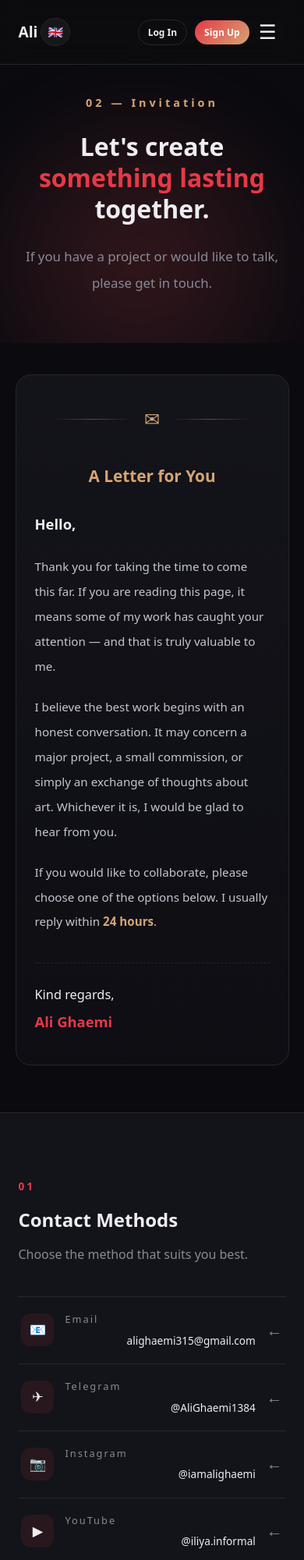
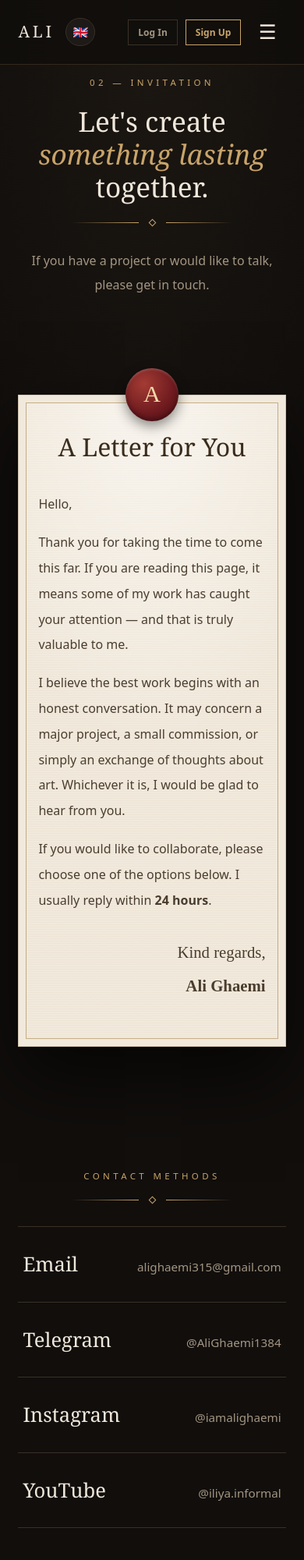
Before and after one commit to iliyainformal-dev/ali-portfolio, a website: page contact.html in a window 390 px wide. Shown: the top 2000 px of the page at 78% size. Drawn offline with Linux system fonts and the light colour scheme; a small style sheet from the web is missing; files whose address does not match are found by name; a web font is replaced by a local one.

Commit message:
approved designs only: classic contact letter + gray paper-card works gallery
- contact.html: ivory letter with wax seal, classic contact rows
- works.html: every artwork uncropped on a stone-gray card, caption below
- styles scoped to <body class="pg-classic"> (css/pages-classic.css); rest of site unchanged
- captions follow the visitor's language; years in Gregorian outside Persian

Co-Authored-By: Claude Opus 5.5 <noreply@anthropic.com>
Claude-Session: https://claude.ai/code/session_019Eu85NKz8AuDENcW3u5t1E

```diff
--- a/contact.html
+++ b/contact.html
@@ -5,9 +5,13 @@
 <meta name="viewport" content="width=device-width, initial-scale=1.0" />
 <title data-i18n="contact.title">شروع همکاری — علی قائمی</title>
 <link href="https://cdn.jsdelivr.net/gh/rastikerdar/vazirmatn@v33.003/Vazirmatn-font-face.css" rel="stylesheet" />
+<link href="https://cdn.jsdelivr.net/gh/rastikerdar/parastoo-font@v2.0.1/dist/font-face.css" rel="stylesheet" />
+<link href="https://cdn.jsdelivr.net/npm/@fontsource/cormorant-garamond@5.1.0/500.css" rel="stylesheet" />
+<link href="https://cdn.jsdelivr.net/npm/@fontsource/cormorant-garamond@5.1.0/500-italic.css" rel="stylesheet" />
 <link rel="stylesheet" href="css/style.css" />
+<link rel="stylesheet" href="css/pages-classic.css" />
 </head>
-<body>
+<body class="pg-classic">
 
 <nav>
   <a href="index.html" class="logo" data-i18n="nav.logo">علی</a>
@@ -39,114 +43,33 @@
   <button class="menu-toggle" id="menuToggle" aria-label="منو">☰</button>
 </nav>
 
-<!-- HERO دعوت‌نامه -->
-<header class="contact-hero">
-  <div class="hero-glow"></div>
-  <div class="contact-hero-content">
-    <div class="contact-tag" data-i18n="contact.num">— دعوت به همکاری —</div>
-    <h1 data-i18n="contact.title">بیا با هم<br/>یه چیز <em>قشنگ</em> بسازیم.</h1>
-    <p data-i18n="contact.desc">
-      اگه پروژه‌ای توی ذهنته، یا یه ایده داری که می‌خوای واقعیش کنی، یا فقط دوست داری
-      درباره هنر و طراحی گپ بزنیم — خوشحال می‌شم بشنوم.
-    </p>
-  </div>
+<header class="cl-section cl-contact-hero">
+  <div class="cl-kicker rv" data-i18n="contact.num">— دعوت —</div>
+  <h1 class="cl-title rv" data-i18n="contact.title">شروع همکاری — علی قائمی</h1>
+  <div class="cl-ornament rv-line"><i></i></div>
+  <p class="cl-text rv" data-i18n="contact.desc">اگه پروژه‌ای توی ذهنته، یا یه ایده داری که می‌خوای واقعیش کنی، یا فقط دوست داری درباره هنر و طراحی گپ بزنیم — خوشحال می‌شم بشنوم.</p>
 </header>
 
-<!-- نامه دعوت -->
-<section class="contact-letter">
-  <div class="letter-inner">
-    <div class="letter-head">
-      <span class="letter-line"></span>
-      <span class="letter-icon">✉</span>
-      <span class="letter-line"></span>
-    </div>
-
-    <h2 data-i18n="contact.letterTitle">نامه‌ای برای تو</h2>
-
-    <p class="letter-p" data-i18n="contact.letterGreeting">
-      سلام دوست من،
-    </p>
-    <p class="letter-p" data-i18n="contact.letterP1">
-      ممنون که وقت گذاشتی و تا اینجا اومدی. اگه داری این صفحه رو می‌خونی، یعنی یه چیزی توی
-      کار من نظرت رو جلب کرده — و این برام ارزشمنده.
-    </p>
-    <p class="letter-p" data-i18n="contact.letterP2">
-      من باور دارم که بهترین کارها، از یه گفتگوی صادقانه شروع می‌شن. حالا این گفتگو می‌تونه
-      درباره یه پروژه بزرگ باشه، یا یه سفارش کوچیک، یا حتی فقط رد و بدل کردن نظر درباره هنر.
-      هر کدومش باشه، خوشحال می‌شم بشنوم.
-    </p>
-    <p class="letter-p" data-i18n="contact.letterP3">
-      اگه دوست داری با هم کار کنیم، یکی از راه‌های زیر رو انتخاب کن. من معمولاً توی
-      ۲۴ ساعت جواب می‌دم.
-    </p>
-
-    <p class="letter-sign">
-      <span data-i18n="contact.letterSign">با احترام،</span><br/>
-      <strong>Ali Ghaemi</strong>
-    </p>
+<section class="cl-letter-wrap">
+  <div class="paper cl-letter rv-hang">
+    <div class="seal" aria-hidden="true">A</div>
+    <h2 data-i18n="contact.letterTitle">نامه‌ای برای شما</h2>
+    <p data-i18n="contact.letterGreeting">سلام،</p>
+    <p data-i18n="contact.letterP1"></p>
+    <p data-i18n="contact.letterP2"></p>
+    <p data-i18n="contact.letterP3"></p>
+    <p class="cl-sign"><span data-i18n="contact.letterSign">با احترام،</span><br/><strong>Ali Ghaemi</strong></p>
   </div>
 </section>
 
-<!-- راه‌های تماس (خطی) -->
-<section class="contact-methods">
-  <div class="methods-head">
-    <span class="num" data-i18n="contact.methodsNum">۰۱</span>
-    <h2 data-i18n="contact.methodsTitle">راه‌های تماس</h2>
-    <p data-i18n="contact.methodsDesc">انتخاب کن کدوم راه برات راحت‌تره.</p>
-  </div>
-
-  <div class="methods-list">
-    <a href="mailto:alighaemi315@gmail.com" class="method">
-      <div class="method-icon">📧</div>
-      <div class="method-info">
-        <div class="method-label" data-i18n="contact.email">ایمیل</div>
-        <div class="method-value">alighaemi315@gmail.com</div>
-      </div>
-      <div class="method-arrow">←</div>
-    </a>
-
-    <a href="https://t.me/AliGhaemi1384" target="_blank" class="method">
-      <div class="method-icon">✈</div>
-      <div class="method-info">
-        <div class="method-label" data-i18n="contact.telegram">تلگرام</div>
-        <div class="method-value">@AliGhaemi1384</div>
-      </div>
-      <div class="method-arrow">←</div>
-    </a>
-
-    <a href="https://www.instagram.com/iamalighaemi" target="_blank" class="method">
-      <div class="method-icon">📷</div>
-      <div class="method-info">
-        <div class="method-label" data-i18n="contact.instagram">اینستاگرام</div>
-        <div class="method-value">@iamalighaemi</div>
-      </div>
-      <div class="method-arrow">←</div>
-    </a>
-
-    <a href="https://youtube.com/@iliya.informal" target="_blank" class="method">
-      <div class="method-icon">▶</div>
-      <div class="method-info">
-        <div class="method-label" data-i18n="contact.youtube">یوتیوب</div>
-        <div class="method-value">@iliya.informal</div>
-      </div>
-      <div class="method-arrow">←</div>
-    </a>
-  </div>
-</section>
-
-<!-- بخش پایانی -->
-<section class="contact-closing">
-  <div class="closing-inner">
-    <div class="closing-icon">✦</div>
-    <h2 data-i18n="contact.closingTitle">منتظر شنیدن حرفت هستم.</h2>
-    <p data-i18n="contact.closingDesc">
-      فرقی نمی‌کنه یه ایده خام باشه یا یه پروژه مشخص — هر پیامی که بفرستی،
-      با دقت می‌خونمش.
-    </p>
-
-    <a href="index.html" class="back-link" data-i18n="contact.backToHome">
-      ← بازگشت به صفحه اصلی
-    </a>
+<section class="cl-section">
+  <div class="cl-kicker rv" data-i18n="contact.methodsTitle">راه‌های تماس</div>
+  <div class="cl-ornament rv-line"><i></i></div>
+  <div class="cl-methods">
+    <a href="mailto:alighaemi315@gmail.com" class="cl-method rv"><span class="cl-m-label" data-i18n="contact.email">ایمیل</span><span class="cl-m-value">alighaemi315@gmail.com</span></a>
+    <a href="https://t.me/AliGhaemi1384" target="_blank" rel="noopener" class="cl-method rv"><span class="cl-m-label" data-i18n="contact.telegram">تلگرام</span><span class="cl-m-value">@AliGhaemi1384</span></a>
+    <a href="https://www.instagram.com/iamalighaemi" target="_blank" rel="noopener" class="cl-method rv"><span class="cl-m-label" data-i18n="contact.instagram">اینستاگرام</span><span class="cl-m-value">@iamalighaemi</span></a>
+    <a href="https://youtube.com/@iliya.informal" target="_blank" rel="noopener" class="cl-method rv"><span class="cl-m-label" data-i18n="contact.youtube">یوتیوب</span><span class="cl-m-value">@iliya.informal</span></a>
   </div>
 </section>
 
@@ -156,5 +79,6 @@
 
 <script src="js/i18n.js"></script>
 <script src="js/main.js"></script>
+<script src="js/scroll-motion.js" defer></script>
 </body>
 </html>
--- /dev/null
+++ b/css/pages-classic.css
@@ -0,0 +1,114 @@
+/* ═══════════════════════════════════════════
+   🏛️ pages-classic.css — طراحی تأییدشده
+   فقط روی صفحه‌هایی که <body class="pg-classic"> دارن اثر می‌کنه
+   (فعلاً: تماس و همه‌ی آثار). بقیه‌ی سایت دست نخورده.
+   ═══════════════════════════════════════════ */
+.pg-classic{
+  --bg:#110e0c; --bg-2:#17130f; --card:#1c1713; --line:#3a3026;
+  --text:#efe7da; --muted:#a39682; --accent:#c8a46a; --accent-2:#c8a46a; --purple:#c8a46a;
+  --paper:#f1e9dc; --ink:#2e251b; --ink-2:#5b4c3a; --wax:#6e1a1f;
+  --card-gray:#b9b4ac;            /* کارت آثار: خاکستری سنگی به‌جای سفید */
+  --card-ink:#26221d; --card-ink-2:#4a443c;
+  --display:'Cormorant Garamond','Parastoo',Georgia,serif;
+  background:radial-gradient(120% 60% at 50% 0%,rgba(200,164,106,.06),transparent 60%),var(--bg);
+  color:var(--text);-webkit-font-smoothing:antialiased;
+}
+.pg-classic:lang(fa),.pg-classic:lang(ar),:lang(fa) .pg-classic,:lang(ar) .pg-classic{--display:'Parastoo','Cormorant Garamond',serif}
+.pg-classic .hero-glow{display:none}
+
+/* منو */
+.pg-classic nav{background:rgba(17,14,12,.82);border-bottom:1px solid rgba(200,164,106,.18)}
+.pg-classic nav .logo{font-family:var(--display);font-weight:500;font-size:1.3rem;letter-spacing:.18em;text-transform:uppercase}
+:lang(fa) .pg-classic nav .logo,:lang(ar) .pg-classic nav .logo{letter-spacing:0;font-weight:700}
+.pg-classic nav ul a{font-size:.82rem;letter-spacing:.14em;text-transform:uppercase}
+:lang(fa) .pg-classic nav ul a,:lang(ar) .pg-classic nav ul a{letter-spacing:0;text-transform:none;font-size:.92rem}
+.pg-classic nav ul a.active::after,.pg-classic nav ul a:hover::after{background:var(--accent)}
+.pg-classic .auth-btn{border-radius:0;background:transparent;border:1px solid var(--line);color:var(--muted)}
+.pg-classic .auth-btn-primary{border-color:var(--accent) !important;color:var(--accent) !important;background:transparent !important;box-shadow:none !important}
+
+/* تیترها و تزئین */
+.pg-classic .cl-section{padding:120px 6vw;max-width:1200px;margin:0 auto;text-align:center}
+.pg-classic .cl-kicker{font-size:.72rem;letter-spacing:.38em;text-transform:uppercase;color:var(--accent);margin-bottom:18px}
+:lang(fa) .pg-classic .cl-kicker,:lang(ar) .pg-classic .cl-kicker{letter-spacing:.04em;font-size:.88rem}
+.pg-classic .cl-title{font-family:var(--display);font-weight:500;font-size:clamp(2.2rem,4.6vw,3.6rem);line-height:1.2;margin-bottom:22px}
+:lang(fa) .pg-classic .cl-title,:lang(ar) .pg-classic .cl-title{font-weight:700}
+.pg-classic .cl-title em{font-style:italic;color:var(--accent)}
+:lang(fa) .pg-classic .cl-title em,:lang(ar) .pg-classic .cl-title em{font-style:normal}
+.pg-classic .cl-text{color:var(--muted);max-width:56ch;margin:22px auto 0;line-height:1.9}
+.pg-classic .cl-ornament{display:flex;align-items:center;justify-content:center;gap:14px;margin:0 auto 30px;color:var(--accent)}
+.pg-classic .cl-ornament::before,.pg-classic .cl-ornament::after{content:"";height:1px;width:min(120px,22vw);background:linear-gradient(90deg,transparent,var(--accent))}
+.pg-classic .cl-ornament::after{background:linear-gradient(90deg,var(--accent),transparent)}
+.pg-classic .cl-ornament i{width:7px;height:7px;transform:rotate(45deg);border:1px solid var(--accent)}
+
+/* ── صفحه‌ی تماس: نامه و مُهر ── */
+.pg-classic .cl-contact-hero{padding-top:calc(var(--nav-h,72px) + 110px)}
+.pg-classic .cl-letter-wrap{padding:30px 6vw 60px;display:flex;justify-content:center}
+.pg-classic .cl-letter{
+  position:relative;max-width:680px;width:100%;color:var(--ink);
+  background:var(--paper);
+  background-image:radial-gradient(120% 90% at 50% 0%,rgba(255,255,255,.55),transparent 60%),repeating-linear-gradient(0deg,rgba(120,90,40,.03) 0 1px,transparent 1px 3px);
+  padding:clamp(40px,6vw,72px) clamp(26px,6vw,70px);
+  box-shadow:0 40px 90px rgba(0,0,0,.6),inset 0 0 0 1px rgba(120,90,40,.25),inset 0 0 0 10px var(--paper),inset 0 0 0 11px rgba(168,133,74,.6);
+}
+.pg-classic .cl-letter h2{font-family:var(--display);font-weight:500;font-size:2rem;text-align:center;margin-bottom:30px;color:#3a2c1c}
+:lang(fa) .pg-classic .cl-letter h2,:lang(ar) .pg-classic .cl-letter h2{font-weight:700}
+.pg-classic .cl-letter p{line-height:2.05;margin-bottom:16px;color:#4a3d2e}
+.pg-classic .cl-sign{margin-top:30px;text-align:end;font-family:'Cormorant Garamond',serif;font-size:1.3rem}
+.pg-classic .seal{
+  position:absolute;top:-34px;left:50%;transform:translateX(-50%);z-index:2;
+  width:68px;height:68px;border-radius:50%;display:grid;place-items:center;
+  font-family:'Cormorant Garamond',serif;font-size:1.9rem;color:#f3d9a8;
+  background:radial-gradient(circle at 35% 30%,#a33b33,var(--wax) 60%,#4a0f13);
+  box-shadow:0 6px 16px rgba(0,0,0,.45),inset 0 -3px 6px rgba(0,0,0,.35),inset 0 2px 3px rgba(255,255,255,.18);
+}
+.pg-classic .cl-methods{max-width:760px;margin:30px auto 0;border-top:1px solid var(--line);text-align:start}
+.pg-classic .cl-method{display:flex;justify-content:space-between;align-items:baseline;gap:20px;padding:26px 6px;border-bottom:1px solid var(--line);transition:padding .35s,color .35s}
+.pg-classic .cl-method:hover{padding-inline:18px;color:var(--accent)}
+.pg-classic .cl-m-label{font-family:var(--display);font-size:1.6rem}
+.pg-classic .cl-m-value{color:var(--muted);direction:ltr;font-size:.95rem}
+
+/* ── صفحه‌ی همه‌ی آثار: کارت‌های خاکستری ── */
+.pg-classic .works-hero h1{font-family:var(--display) !important;font-weight:500 !important;font-size:clamp(2.4rem,5.5vw,4.2rem) !important;letter-spacing:.05em}
+:lang(fa) .pg-classic .works-hero h1,:lang(ar) .pg-classic .works-hero h1{font-weight:700 !important;letter-spacing:0}
+.pg-classic .works-hero .num{color:var(--accent);letter-spacing:.35em;font-weight:500}
+.pg-classic .tab{border-radius:0;background:transparent;border-color:var(--line);color:var(--muted);letter-spacing:.06em}
+.pg-classic .tab:hover{color:var(--text)}
+.pg-classic .tab.active{background:transparent;color:var(--accent);border-color:var(--accent)}
+.pg-classic .gallery{display:block !important;columns:3 260px;column-gap:44px}
+.pg-classic .gallery.hidden{display:none !important}
+.pg-classic .art{
+  aspect-ratio:auto !important;border-radius:0 !important;border:0 !important;
+  break-inside:avoid;margin-bottom:48px;overflow:visible !important;
+  background:var(--card-gray) !important;
+  background-image:linear-gradient(180deg,rgba(255,255,255,.08),rgba(0,0,0,.06)) !important;
+  padding:18px 18px 62px !important;
+  box-shadow:0 26px 60px rgba(0,0,0,.55),inset 0 0 0 1px rgba(60,50,40,.28) !important;
+  transition:transform .45s cubic-bezier(.2,.7,.2,1),box-shadow .45s;
+}
+.pg-classic .art:hover{transform:translateY(-6px) !important;box-shadow:0 36px 70px rgba(0,0,0,.62),inset 0 0 0 1px rgba(60,50,40,.28) !important}
+.pg-classic .art img{height:auto !important;object-fit:contain !important;box-shadow:0 2px 8px rgba(30,25,20,.35)}
+.pg-classic .art:hover img{transform:none !important}
+.pg-classic .art .cap{
+  position:absolute !important;top:auto !important;bottom:18px;left:18px;right:18px;
+  background:none !important;padding:0 !important;text-align:center;
+  color:var(--card-ink) !important;font-family:var(--display);font-size:1.02rem !important;font-weight:500;
+}
+.pg-classic .art .cap small{color:var(--card-ink-2) !important;font-family:'Vazirmatn',sans-serif;font-size:.74rem !important;letter-spacing:.06em}
+
+/* ── حرکت آرام با اسکرول (scroll-motion.js) ── */
+.motion .pg-classic .rv{opacity:0;transform:translateY(28px);transition:opacity 1s cubic-bezier(.2,.7,.2,1),transform 1.1s cubic-bezier(.2,.7,.2,1);transition-delay:var(--d,0s)}
+.motion .pg-classic .rv.in{opacity:1;transform:none}
+.motion .pg-classic .rv-hang{opacity:0;transform:translateY(-40px) rotate(-2.5deg);transform-origin:50% -60px;transition:opacity 1.2s ease,transform 1.6s cubic-bezier(.17,.89,.32,1.28)}
+.motion .pg-classic .rv-hang.in{opacity:1;transform:none}
+.motion .pg-classic .rv-line::before,.motion .pg-classic .rv-line::after{transform:scaleX(0);transition:transform 1.4s cubic-bezier(.7,0,.2,1)}
+.motion .pg-classic .rv-line.in::before,.motion .pg-classic .rv-line.in::after{transform:scaleX(1)}
+
+@media(max-width:640px){
+  .pg-classic .gallery{columns:1 !important}
+  .pg-classic .cl-section{padding:96px 6vw}
+}
+@media (prefers-reduced-motion: reduce){
+  .motion .pg-classic .rv,.motion .pg-classic .rv-hang{opacity:1 !important;transform:none !important;transition:none !important}
+}
+
+.pg-classic .auth-buttons{margin-inline-start:28px}
--- /dev/null
+++ b/js/scroll-motion.js
@@ -0,0 +1,87 @@
+/* ═══════════════════════════════════════════
+   🎞️ scroll-motion.js — حرکت آرام با اسکرول، مثل قدم زدن در گالری
+   - بخش‌ها نرم ظاهر می‌شن، قاب‌ها «آویزون» می‌شن و جا می‌افتن
+   - خط‌های طلایی کشیده می‌شن، جمله‌ی بیانیه کلمه‌به‌کلمه روشن می‌شه
+   - با دور شدن از دیوار ورودی، نور کم می‌شه؛ تالارها پارالاکس دارن
+   برای کسانی که «کاهش حرکت» رو در سیستم روشن کردن، هیچ حرکتی اجرا نمی‌شه.
+   ═══════════════════════════════════════════ */
+(function(){
+  if (matchMedia('(prefers-reduced-motion: reduce)').matches) return;
+  if (!document.body || !document.body.classList.contains('pg-classic')) return;
+  const root = document.documentElement;
+  root.classList.add('motion');
+
+  /* ── برچسب‌گذاری خودکار عناصر صفحه‌ی اصلی و آثار ── */
+  const AUTO = [
+    ['.works-hero .section-head, .tabs', 'rv'],
+    ['.cl-ornament', 'rv-line'],
+    ['.cl-section .cl-lead', 'rv-words'],
+    ['.cl-salon, .cl-about .cl-frame', 'rv-hang'],
+    ['.art', 'rv']
+  ];
+  function tag(){
+    AUTO.forEach(([sel, cls]) => document.querySelectorAll(sel).forEach(el => {
+      if (el.dataset.mtag) return;
+      el.dataset.mtag = '1';
+      el.classList.add(cls);
+      io.observe(el);
+    }));
+    document.querySelectorAll('.rv, .rv-hang, .rv-line, .rv-words').forEach(el => {
+      if (!el.dataset.mobs){ el.dataset.mobs = '1'; io.observe(el); }
+    });
+    // تأخیر پلکانی برای گروه‌ها (تالارها، آثار، فصل‌ها)
+    stagger('.cl-salons > .cl-salon', 120);
+    stagger('.pp-cards > .pp-card', 110);
+    document.querySelectorAll('.gallery').forEach(g => stagger(g.querySelectorAll(':scope > .art'), 60));
+  }
+  function stagger(list, ms){
+    (typeof list === 'string' ? document.querySelectorAll(list) : list)
+      .forEach((el, i) => el.style.setProperty('--d', (Math.min(i, 8) * ms) + 'ms'));
+  }
+
+  const io = new IntersectionObserver(entries => {
+    entries.forEach(e => {
+      if (e.isIntersecting){ e.target.classList.add('in'); io.unobserve(e.target); }
+    });
+  }, { threshold: .18, rootMargin: '0px 0px -6% 0px' });
+
+  /* ── جمله‌ی بیانیه: کلمه‌به‌کلمه ── */
+  function splitWords(){
+    document.querySelectorAll('.rv-words').forEach(el => {
+      const text = el.textContent.trim();
+      if (!text || el.dataset.split === text) return;
+      el.innerHTML = text.split(/(\s+)/).map((w, i) =>
+        /\s+/.test(w) ? w : `<span class="w" style="--i:${i >> 1}">${w.replace(/[&<>]/g, c => ({'&':'&amp;','<':'&lt;','>':'&gt;'}[c]))}</span>`
+      ).join('');
+      el.dataset.split = el.textContent.trim();
+    });
+  }
+
+  /* ── عمق و پارالاکس (یک بار در هر فریم) ── */
+  const wall = document.querySelector('.gallery-wall-section.gw-first');
+  let ticking = false;
+  function frame(){
+    ticking = false;
+    const vh = innerHeight;
+    if (wall){
+      const r = wall.getBoundingClientRect();
+      const away = Math.min(Math.max(-r.top / r.height, 0), 1);
+      wall.style.setProperty('--away', away.toFixed(3));
+    }
+    document.querySelectorAll('.cl-salon').forEach((el, i) => {
+      const r = el.getBoundingClientRect();
+      if (r.bottom < -100 || r.top > vh + 100) return;
+      const off = (r.top + r.height / 2 - vh / 2) / vh;      // −۱ تا +۱
+      el.style.setProperty('--par', (off * (i % 2 ? -18 : 18)).toFixed(1));
+    });
+  }
+  addEventListener('scroll', () => { if (!ticking){ ticking = true; requestAnimationFrame(frame); } }, { passive: true });
+  addEventListener('resize', frame);
+
+  /* ── اجرا: بعد از لود، بعد از هر تغییر زبان، و وقتی گالری رندر می‌شه ── */
+  function refresh(){ splitWords(); tag(); frame(); }
+  document.addEventListener('languageChanged', () => setTimeout(refresh, 0));
+  new MutationObserver(() => { clearTimeout(refresh.t); refresh.t = setTimeout(refresh, 60); })
+    .observe(document.body, { childList: true, subtree: true });
+  if (document.readyState === 'loading') document.addEventListener('DOMContentLoaded', refresh); else refresh();
+})();
```
Also changed, not shown: js/works-page.js (+7 -3 lines), js/works.js (+22 -5 lines), works.html (+6 -1 lines).
